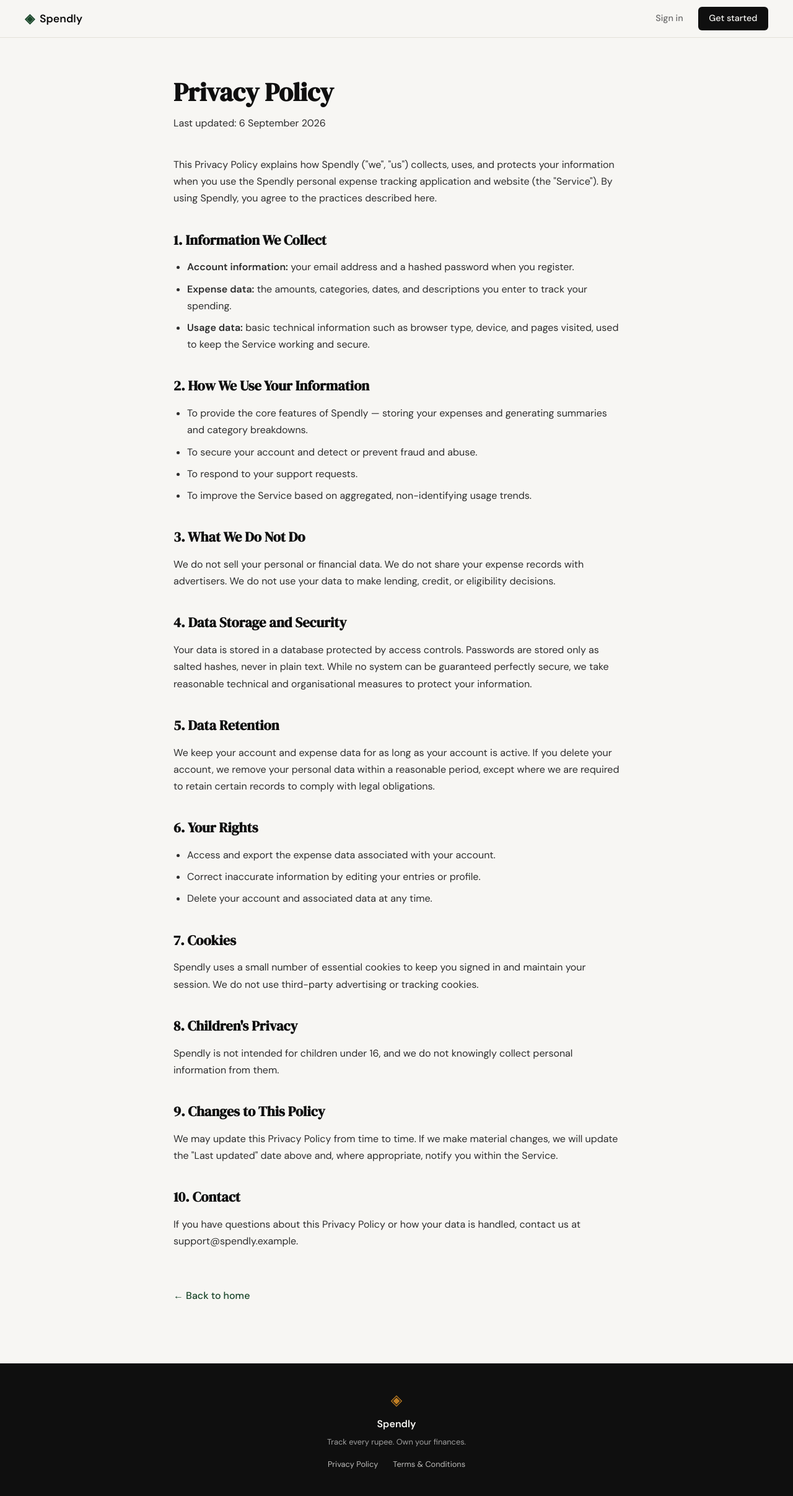
After one commit to ATHARVABALPANDE/spendly, a Flask app: page /privacy in a window 1280 px wide. The commit adds this page. Shown: the whole page at 62% size. Run offline with Flask 3, Linux system fonts and the light colour scheme.

Commit message:
privacy policy page

```diff
--- a/expense-tracker/app.py
+++ b/expense-tracker/app.py
@@ -25,6 +25,11 @@ def login():
 @app.route("/terms")
 def terms():
     return render_template("terms.html")
+
+
+@app.route("/privacy")
+def privacy():
+    return render_template("privacy.html")
 
 
 # ------------------------------------------------------------------ #
--- a/expense-tracker/templates/base.html
+++ b/expense-tracker/templates/base.html
@@ -35,7 +35,7 @@
             <span class="footer-name">Spendly</span>
             <p class="footer-copy">Track every rupee. Own your finances.</p>
             <div class="footer-links">
-                <a href="#">Privacy Policy</a>
+                <a href="{{ url_for('privacy') }}">Privacy Policy</a>
                 <a href="{{ url_for('terms') }}">Terms &amp; Conditions</a>
             </div>
         </div>
--- /dev/null
+++ b/expense-tracker/templates/privacy.html
@@ -0,0 +1,158 @@
+{% extends "base.html" %}
+
+{% block title %}Privacy Policy — Spendly{% endblock %}
+
+{% block head %}
+<style>
+    .legal-section {
+        padding: 64px 24px 96px;
+    }
+    .legal-container {
+        max-width: 720px;
+        margin: 0 auto;
+    }
+    .legal-header {
+        margin-bottom: 40px;
+    }
+    .legal-title {
+        font-family: var(--font-display);
+        font-size: 2.6rem;
+        color: var(--ink);
+        line-height: 1.15;
+    }
+    .legal-updated {
+        margin-top: 12px;
+        font-size: 0.9rem;
+        color: var(--ink-muted);
+    }
+    .legal-intro {
+        margin-bottom: 40px;
+        font-size: 1.05rem;
+        color: var(--ink-soft);
+        line-height: 1.7;
+    }
+    .legal-container h2 {
+        font-family: var(--font-display);
+        font-size: 1.4rem;
+        color: var(--ink);
+        margin: 36px 0 12px;
+    }
+    .legal-container p,
+    .legal-container li {
+        color: var(--ink-soft);
+        line-height: 1.7;
+        font-size: 1rem;
+    }
+    .legal-container p {
+        margin-bottom: 14px;
+    }
+    .legal-container ul {
+        margin: 0 0 14px 22px;
+    }
+    .legal-container li {
+        margin-bottom: 8px;
+    }
+    .legal-back {
+        display: inline-block;
+        margin-top: 48px;
+        color: var(--accent);
+        font-weight: 500;
+        text-decoration: none;
+    }
+    .legal-back:hover {
+        text-decoration: underline;
+    }
+</style>
+{% endblock %}
+
+{% block content %}
+
+<section class="legal-section">
+    <div class="legal-container">
+
+        <div class="legal-header">
+            <h1 class="legal-title">Privacy Policy</h1>
+            <p class="legal-updated">Last updated: 6 September 2026</p>
+        </div>
+
+        <p class="legal-intro">
+            This Privacy Policy explains how Spendly ("we", "us") collects, uses, and protects
+            your information when you use the Spendly personal expense tracking application and
+            website (the "Service"). By using Spendly, you agree to the practices described here.
+        </p>
+
+        <h2>1. Information We Collect</h2>
+        <ul>
+            <li><strong>Account information:</strong> your email address and a hashed password when you register.</li>
+            <li><strong>Expense data:</strong> the amounts, categories, dates, and descriptions you enter to track your spending.</li>
+            <li><strong>Usage data:</strong> basic technical information such as browser type, device, and pages visited, used to keep the Service working and secure.</li>
+        </ul>
+
+        <h2>2. How We Use Your Information</h2>
+        <ul>
+            <li>To provide the core features of Spendly — storing your expenses and generating summaries and category breakdowns.</li>
+            <li>To secure your account and detect or prevent fraud and abuse.</li>
+            <li>To respond to your support requests.</li>
+            <li>To improve the Service based on aggregated, non-identifying usage trends.</li>
+        </ul>
+
+        <h2>3. What We Do Not Do</h2>
+        <p>
+            We do not sell your personal or financial data. We do not share your expense records
+            with advertisers. We do not use your data to make lending, credit, or eligibility
+            decisions.
+        </p>
+
+        <h2>4. Data Storage and Security</h2>
+        <p>
+            Your data is stored in a database protected by access controls. Passwords are stored
+            only as salted hashes, never in plain text. While no system can be guaranteed
+            perfectly secure, we take reasonable technical and organisational measures to protect
+            your information.
+        </p>
+
+        <h2>5. Data Retention</h2>
+        <p>
+            We keep your account and expense data for as long as your account is active. If you
+            delete your account, we remove your personal data within a reasonable period, except
+            where we are required to retain certain records to comply with legal obligations.
+        </p>
+
+        <h2>6. Your Rights</h2>
+        <ul>
+            <li>Access and export the expense data associated with your account.</li>
+            <li>Correct inaccurate information by editing your entries or profile.</li>
+            <li>Delete your account and associated data at any time.</li>
+        </ul>
+
+        <h2>7. Cookies</h2>
+        <p>
+            Spendly uses a small number of essential cookies to keep you signed in and maintain
+            your session. We do not use third-party advertising or tracking cookies.
+        </p>
+
+        <h2>8. Children's Privacy</h2>
+        <p>
+            Spendly is not intended for children under 16, and we do not knowingly collect
+            personal information from them.
+        </p>
+
+        <h2>9. Changes to This Policy</h2>
+        <p>
+            We may update this Privacy Policy from time to time. If we make material changes, we
+            will update the "Last updated" date above and, where appropriate, notify you within
+            the Service.
+        </p>
+
+        <h2>10. Contact</h2>
+        <p>
+            If you have questions about this Privacy Policy or how your data is handled, contact
+            us at <a href="mailto:support@spendly.example">support@spendly.example</a>.
+        </p>
+
+        <a href="{{ url_for('landing') }}" class="legal-back">← Back to home</a>
+
+    </div>
+</section>
+
+{% endblock %}
```
